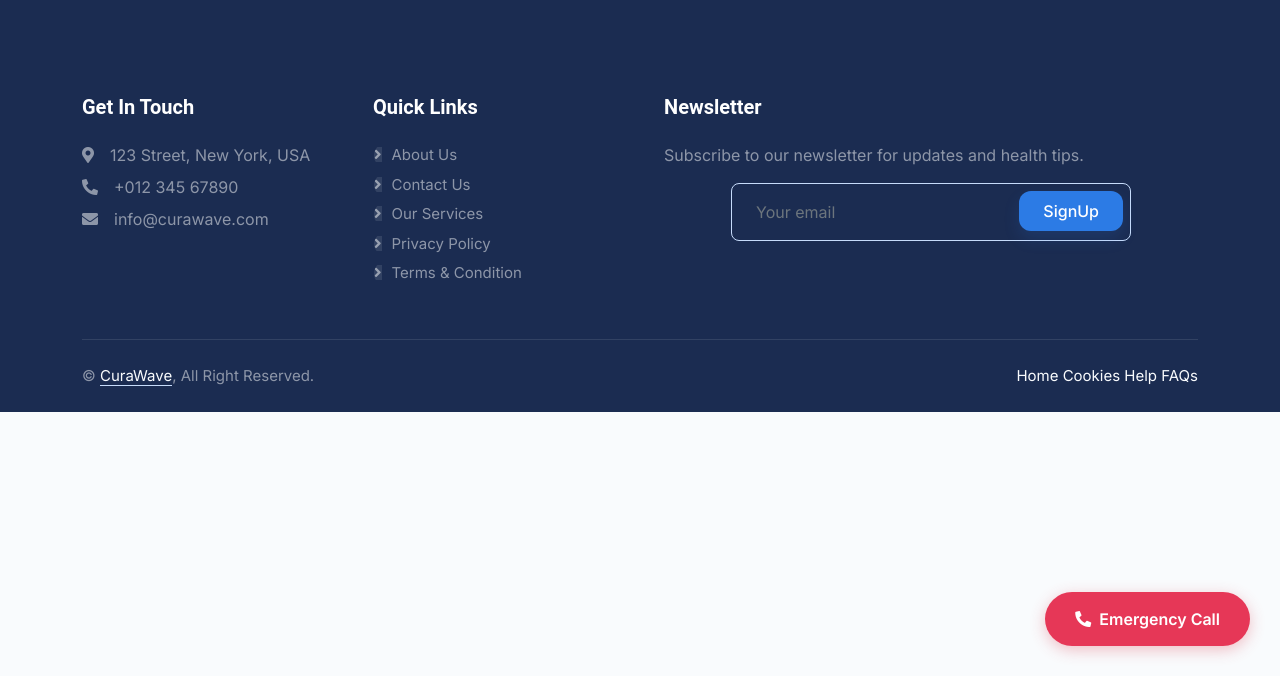
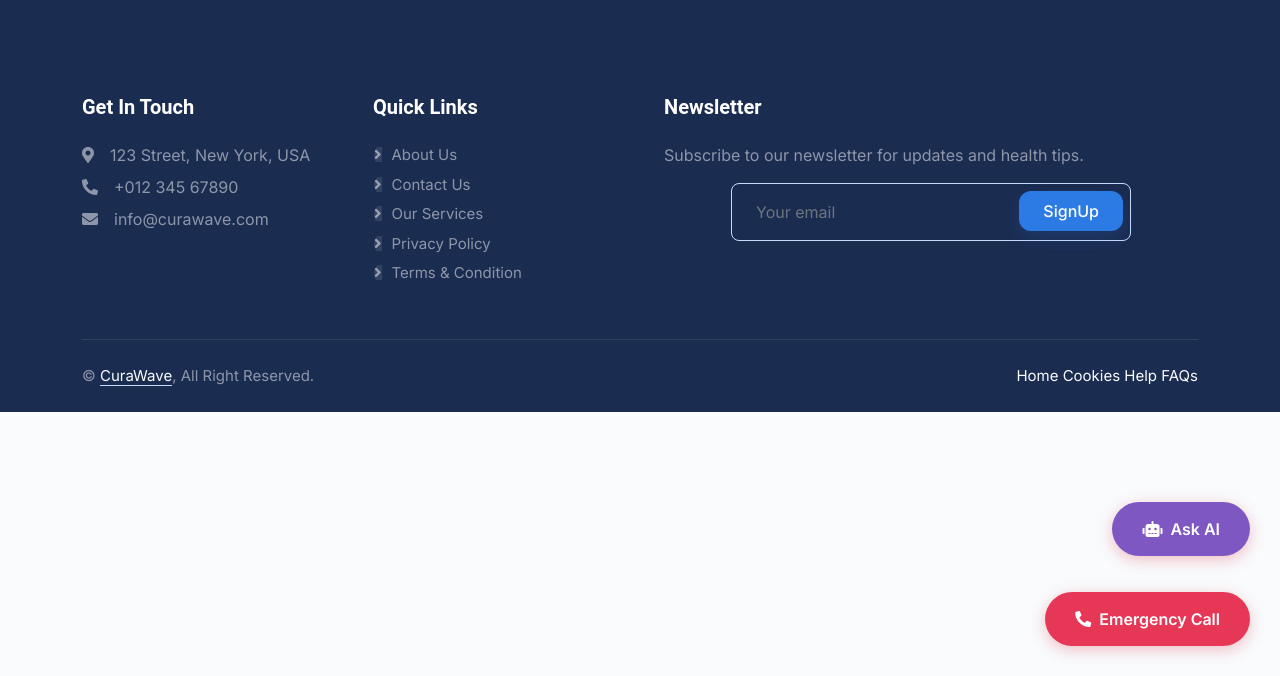
Before and after one commit to oreoflick/CuraWave-3.0, a Django app: template curawave/curawavesystem/templates/userbase.html in a window 1280 px wide. Shown: the part 124-800 px from the top of the page. Run offline with Django 3.2, Linux system fonts and the light colour scheme; the template is opened without the code that fills it, so the values that code supplies are empty; some libraries are stand-ins or nearby versions.

Commit message:
Added Ask ai button

```diff
--- a/curawave/curawavesystem/templates/userbase.html
+++ b/curawave/curawavesystem/templates/userbase.html
@@ -133,6 +133,11 @@
     </div>
     <!-- Footer End -->
 
+    <!-- Ask AI Button -->
+    <a href="#" class="emergency-btn" style="bottom: 120px; background-color: #7E57C2;">
+        <i class="fas fa-robot me-2"></i>Ask AI
+    </a>
+
     <!-- Emergency Call Button -->
     <a href="tel:108" class="emergency-btn">
         <i class="fas fa-phone-alt me-2"></i>Emergency Call
```
Also changed, not shown: curawave/curawavesystem/db.sqlite3.
